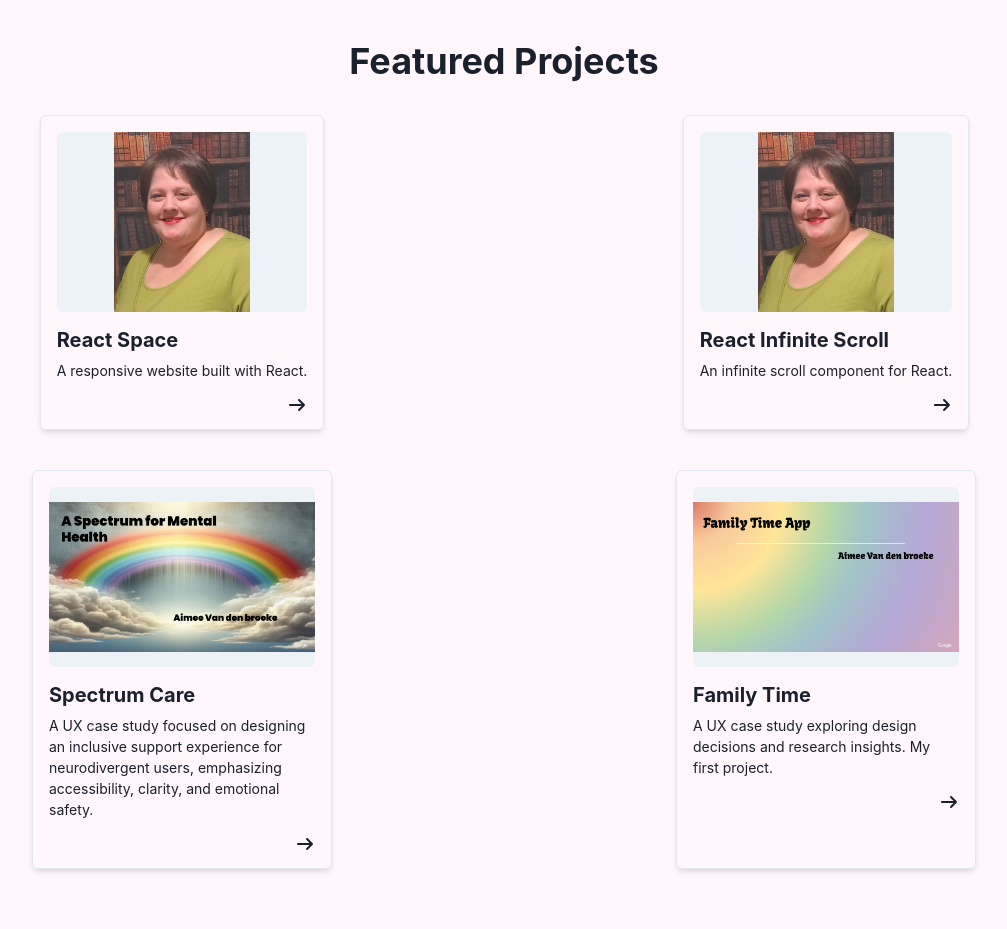
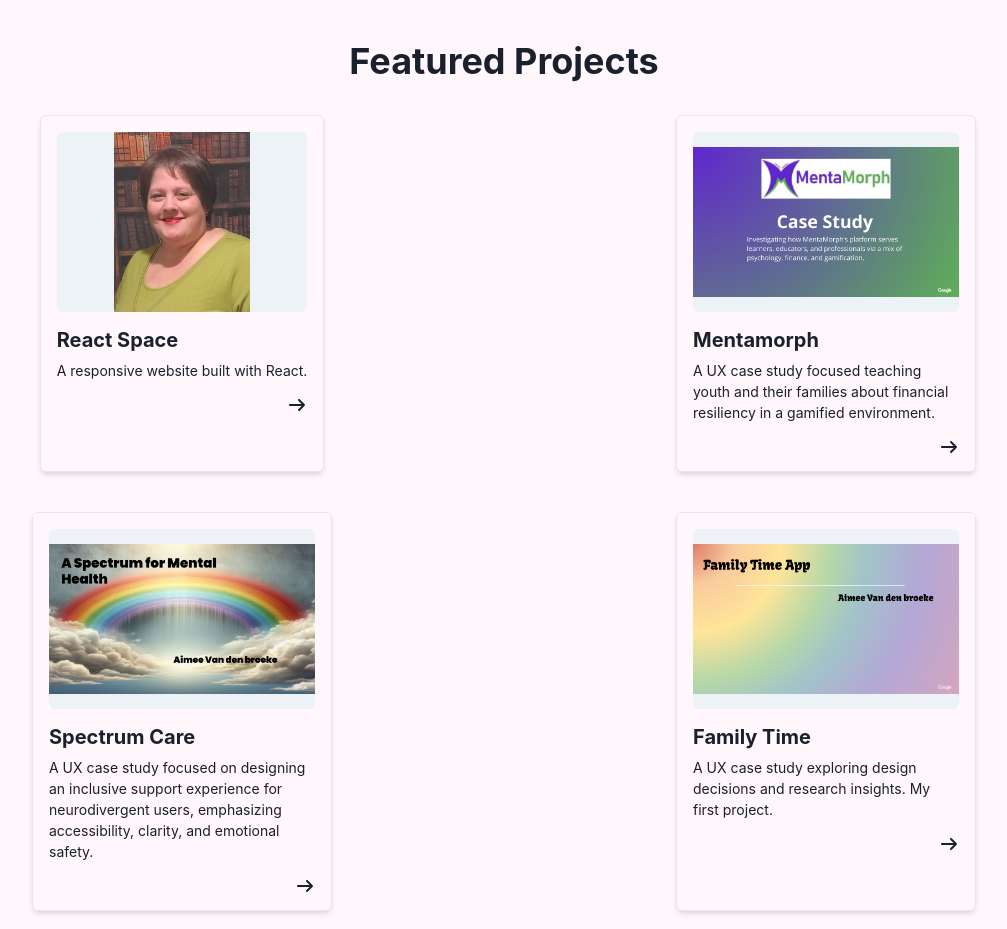
Before and after one commit to Aimeevdb/Aimee-s-Portfolio, a React (Create React App) app: page / in a window 1280 px wide. Shown: the part 840-1769 px from the top of the page, without its empty margins (136-1143 px from the left). Built offline with nearby package versions, Linux system fonts and the light colour scheme.

Commit message:
Added 3rd case study

```diff
--- a/src/components/ProjectsSection.js
+++ b/src/components/ProjectsSection.js
@@ -3,7 +3,7 @@ import { Box, Heading, SimpleGrid } from "@chakra-ui/react";
 import Card from "./Card";
 
 import photo1 from "../images/myphoto.jpg";
-import photo2 from "../images/myphoto.jpg";
+import mentaMorph from "../images/MentamorphCaseStudy.png";
 import spectrumImage from "../images/spectrumcare.png";
 import familytime from "../images/familytime.png";
 
@@ -15,9 +15,10 @@ const projects = [
   },
 
   {
-    title: "React Infinite Scroll",
-    description: "An infinite scroll component for React.",
-    getImageSrc: () => photo2,
+    title: "Mentamorph",
+    description: "A UX case study focused teaching youth and their families about financial resiliency in a gamified environment.",
+    getImageSrc: () => mentaMorph,
+    link: "https://docs.google.com/presentation/d/1iJmHMGBb0r2g8qrxms0EwOvjJVEWSSiDjCJ0M13HqPc/present",
   },
 
   {
```
Also changed, not shown: src/images/MentamorphCaseStudy.png (added).
